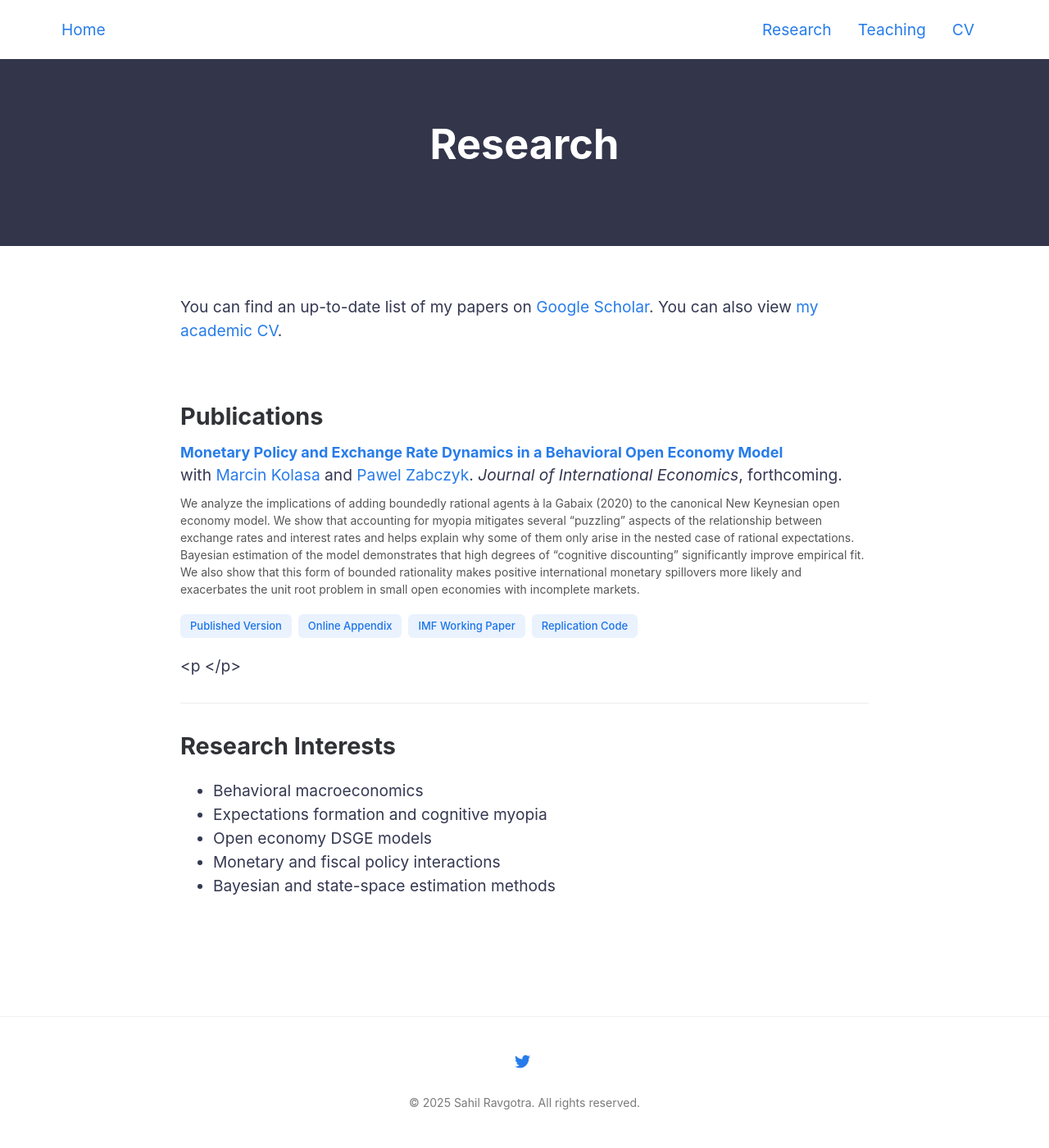
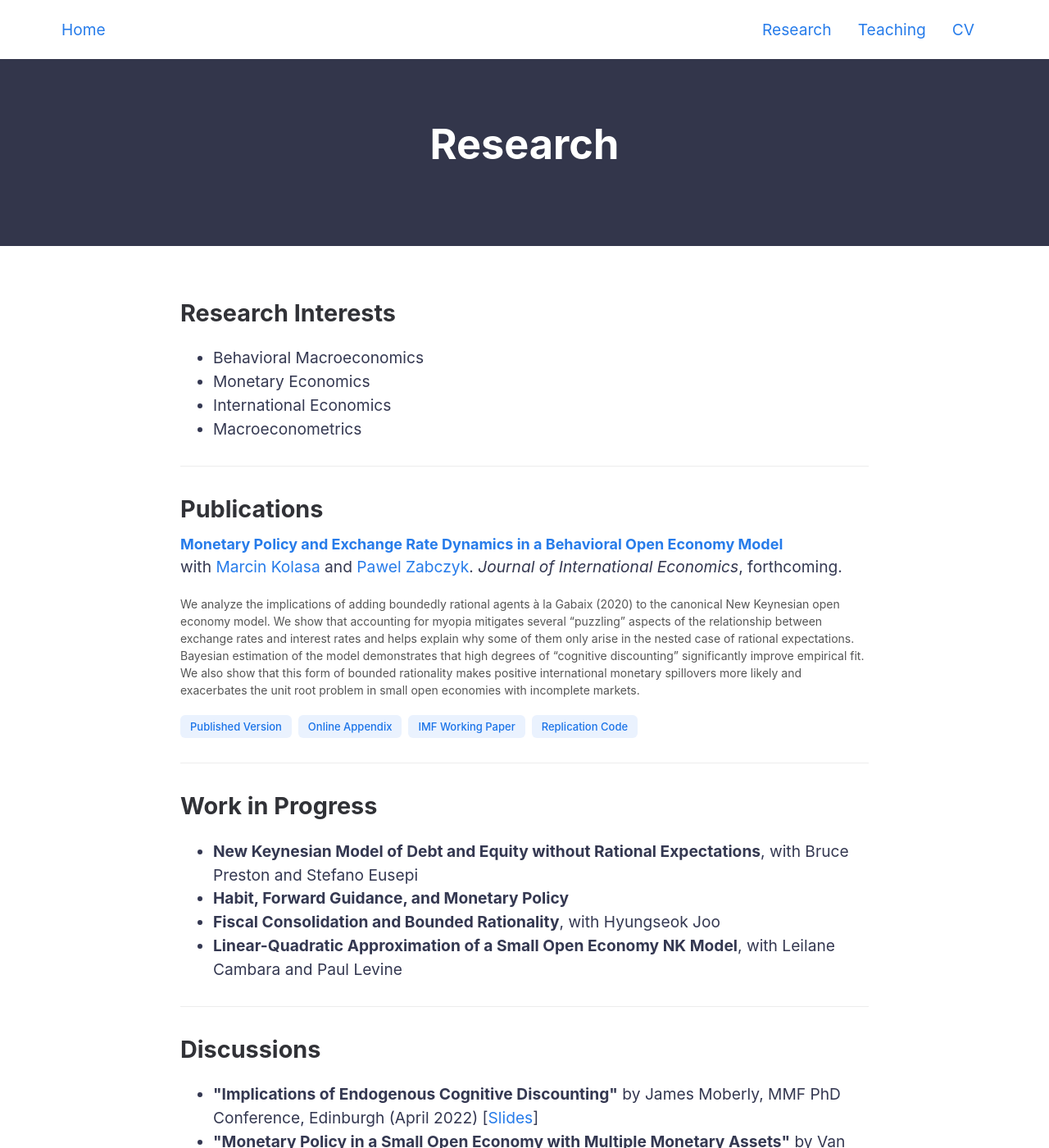
Before and after one commit to ravgotrasahil/ravgotrasahil-github.io, a Jekyll site: the page built from research.md, in a window 1280 px wide and 1400 px high. Shown: the whole window at 82% size. Built offline with Jekyll 4.4.1, drawn with Linux system fonts in a browser that asks for light colours; some of the changed text lies outside the part shown.

Commit message:
Update research.md

```diff
--- a/research.md
+++ b/research.md
@@ -4,12 +4,14 @@ title: Research
 permalink: /research/
 ---
 
-<p>You can find an up-to-date list of my papers on
-<a href="https://scholar.google.com/citations?user=Ww_1EOMAAAAJ" target="_blank">Google Scholar</a>.
-You can also view
-<a href="{{ site.baseurl }}/share/sahil_cv.pdf" target="_blank">my academic CV</a>.</p>
+<h2>Research Interests</h2>
 
-<br>
+- Behavioral Macroeconomics
+- Monetary Economics
+- International Economics
+- Macroeconometrics
+
+<hr style="margin: 30px 0;">
 
 <h2>Publications</h2>
 
@@ -23,7 +25,7 @@ You can also view
   <em>Journal of International Economics</em>, forthcoming.
 </p>
 
-<p style="font-size: 14px; color: #555; margin-top: -10px;">
+<p style="font-size: 14px; color: #555; margin-top: 5px;">
 We analyze the implications of adding boundedly rational agents à la Gabaix (2020) to the canonical New Keynesian open economy model. We show that accounting for myopia mitigates several “puzzling” aspects of the relationship between exchange rates and interest rates and helps explain why some of them only arise in the nested case of rational expectations. Bayesian estimation of the model demonstrates that high degrees of “cognitive discounting” significantly improve empirical fit. We also show that this form of bounded rationality makes positive international monetary spillovers more likely and exacerbates the unit root problem in small open economies with incomplete markets.
 </p>
 
@@ -34,15 +36,30 @@ We analyze the implications of adding boundedly rational agents à la Gabaix (20
   <a class="research-btn" href="https://data.mendeley.com/datasets/88kmcfxk8k/1" target="_blank">Replication Code</a>
 </p>
 
-<p
-</p>
+<hr style="margin: 30px 0;">
+
+<h2>Work in Progress</h2>
+
+<ul>
+  <li><strong>New Keynesian Model of Debt and Equity without Rational Expectations</strong>, with Bruce Preston and Stefano Eusepi</li>
+  <li><strong>Habit, Forward Guidance, and Monetary Policy</strong></li>
+  <li><strong>Fiscal Consolidation and Bounded Rationality</strong>, with Hyungseok Joo</li>
+  <li><strong>Linear-Quadratic Approximation of a Small Open Economy NK Model</strong>, with Leilane Cambara and Paul Levine</li>
+</ul>
 
 <hr style="margin: 30px 0;">
 
-<h2>Research Interests</h2>
+<h2>Discussions</h2>
 
-- Behavioral macroeconomics
-- Expectations formation and cognitive myopia
-- Open economy DSGE models
-- Monetary and fiscal policy interactions
-- Bayesian and state-space estimation methods
+<ul>
+  <li>
+    <strong>"Implications of Endogenous Cognitive Discounting"</strong> by James Moberly,
+    MMF PhD Conference, Edinburgh (April 2022)
+    [<a href="#" target="_blank">Slides</a>]
+  </li>
+  <li>
+    <strong>"Monetary Policy in a Small Open Economy with Multiple Monetary Assets"</strong> by Van Nguyen,
+    DSGE Modelling for Emerging Open Economies, City University of London (April 2022)
+    [<a href="#" target="_blank">Slides</a>]
+  </li>
+</ul>
```
